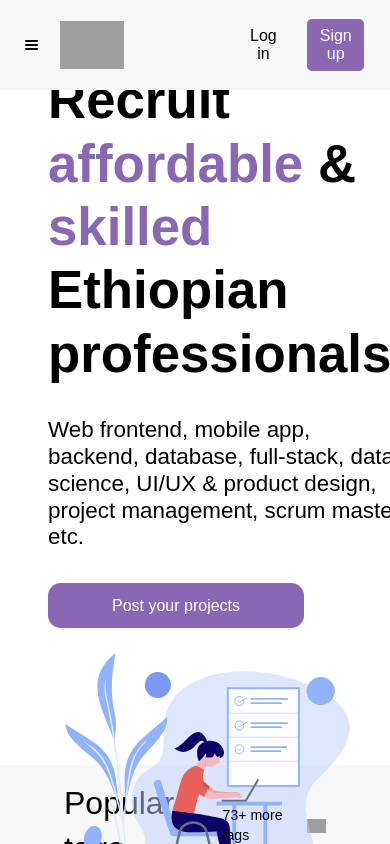
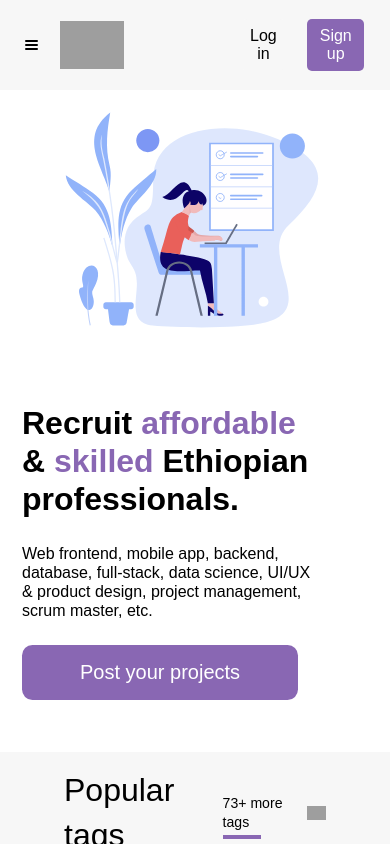
Before and after one commit to yohannesjovany/Sheqlee, a React (Create React App) app: page / in a window 390 px wide. Shown: the top 844 px of the page. Built offline with nearby package versions, Linux system fonts and the light colour scheme; grey boxes are pictures that could not be loaded; a web font is replaced by a local one.

Commit message:
made the hero section responsive

```diff
--- a/src/components/HeroSection/HeroSection.module.css
+++ b/src/components/HeroSection/HeroSection.module.css
@@ -46,12 +46,33 @@ button {
 @media (max-width: 56rem) {
   /* 56rem = 896px if 1rem = 16px */
   .hero {
-    padding-left: 1rem; /* transform: translateY(-4rem); */
-    transform: translateY(10rem);
+    padding: 0rem 1rem 0rem 1rem;
+    padding: 0rem 1.375rem 3.25rem 1.375rem; /* transform: translateY(-4rem); */
+    height: auto;
+  }
+  .heroContent {
+    padding: 0rem 2.765rem 0rem 0rem;
+    gap: 1.562rem;
+  }
+  .heroContent p {
+    font-size: 1rem;
+  }
+
+  .heroContent h1 {
+    font-size: 2rem;
   }
 
   .container {
     display: grid;
     grid-template-columns: 1fr;
+    gap: 3.125rem;
+  }
+  .container div:last-child {
+    order: -1;
+  }
+  .container button {
+    font-size: 1.25rem;
+    padding: 1rem 3.625rem;
+    border-radius: 0.65rem;
   }
 }
--- a/src/components/MainNaivagion/MainNavigation.module.css
+++ b/src/components/MainNaivagion/MainNavigation.module.css
@@ -95,7 +95,7 @@ a.activeNav::after {
   background-color: #000;
   border-color: #000;
 }
-@media (max-width: 896px) {
+@media (max-width: 56rem) {
   .header {
     height: 5.62rem;
     padding: 0rem 1.6rem 0rem 1.56rem;
@@ -117,4 +117,7 @@ a.activeNav::after {
   .header * {
     flex-grow: 0;
   }
+  .container {
+    flex-grow: 1;
+  }
 }
```
